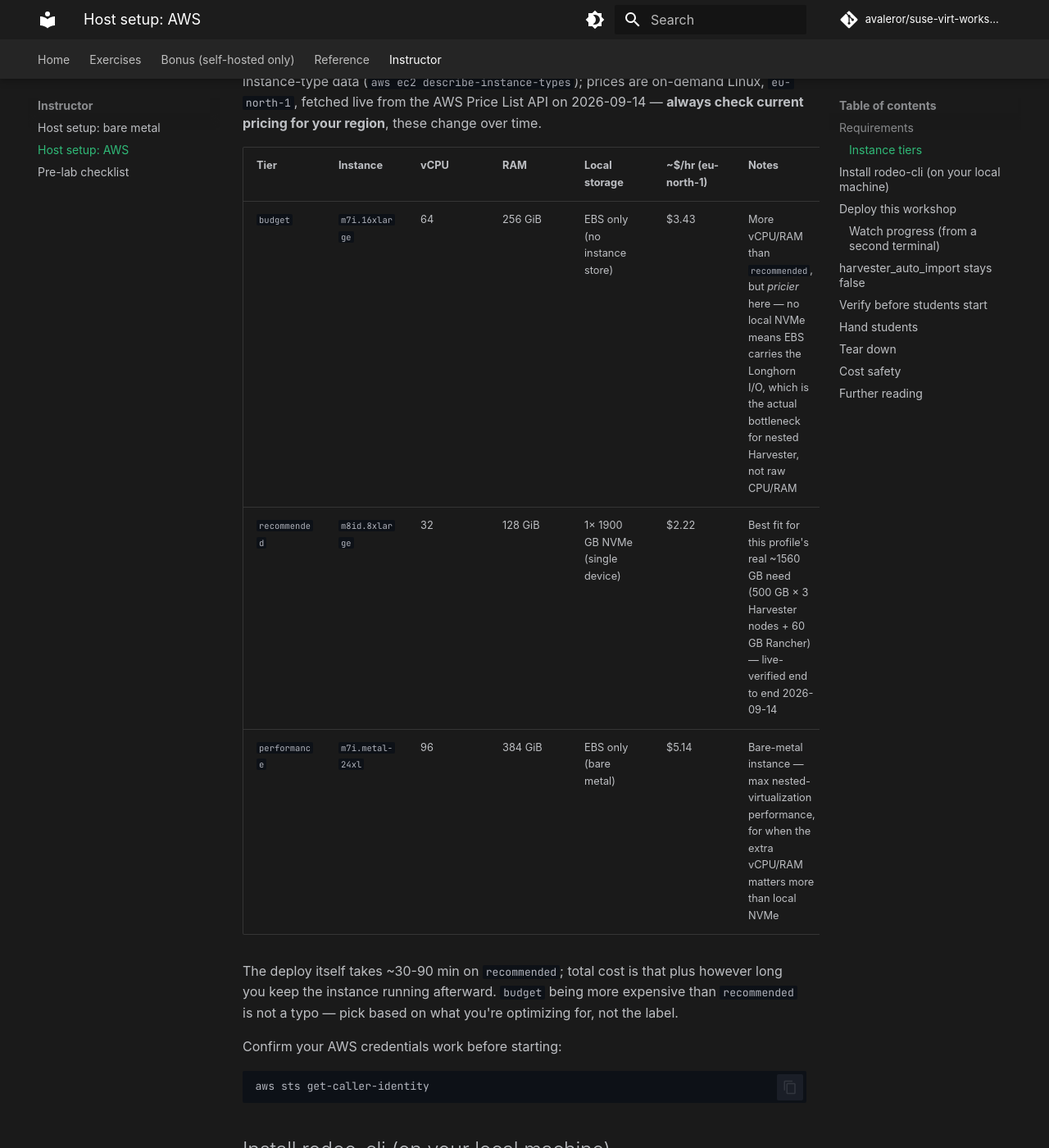
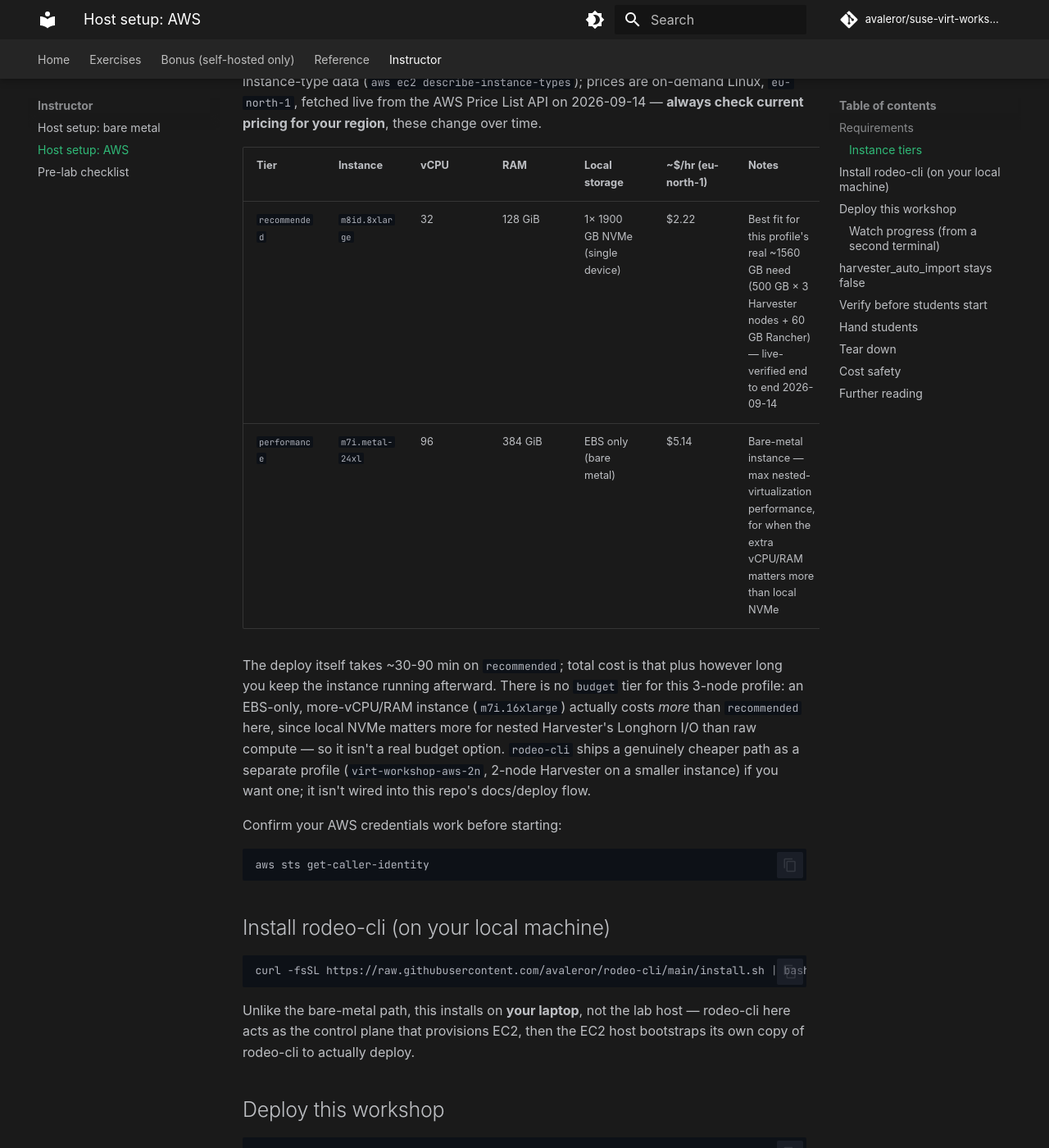
Before and after one commit to avaleror/suse-virt-workshop, an MkDocs documentation site: the page built from docs/instructor/aws-setup.md, in a window 1280 px wide and 1400 px high, scrolled down 719 px. Shown: the whole window at 82% size. Built offline with MkDocs 1.6.1 and Material for MkDocs 9.7.7, drawn with Linux system fonts in a browser that asks for light colours; some web fonts are replaced; comment, search, counter and statistics services are not loaded; some of the changed text lies outside the part shown.

Commit message:
docs: drop the misleading AWS "budget" tier, keep it out of scope
Andrés: "no, dejala a parte y retira la opcion budget de AWS" — the
existing virt-workshop-aws "budget" tier (m7i.16xlarge, EBS-only) costs
more than "recommended" (m8id.8xlarge, local NVMe), so it was never a real
budget option and just confused the docs. rodeo-cli now has a genuinely
cheaper path (virt-workshop-aws-2n, 2-node Harvester on m8id.4xlarge,
live-verified) but it stays a separate rodeo-cli profile, not wired into
this repo's docs or deploy flow, per explicit instruction to keep it apart.

Trimmed the instance-tier tables/mentions in README, docs/index.md, and
docs/instructor/aws-setup.md down to recommended/performance only, with a
one-line pointer to virt-workshop-aws-2n for anyone who wants the cheaper
path anyway.

Co-Authored-By: Claude Sonnet 5 <noreply@anthropic.com>
Claude-Session: https://claude.ai/code/session_01Mr1xUVC1dk5Fo5VUjPTnAh

````diff
--- a/docs/instructor/aws-setup.md
+++ b/docs/instructor/aws-setup.md
@@ -18,11 +18,10 @@ Set via `provider.instance_tier` in `rodeo-plan.yaml` (default: `recommended`),
 
 | Tier | Instance | vCPU | RAM | Local storage | ~$/hr (eu-north-1) | Notes |
 |---|---|---|---|---|---|---|
-| `budget` | `m7i.16xlarge` | 64 | 256 GiB | EBS only (no instance store) | $3.43 | More vCPU/RAM than `recommended`, but *pricier* here — no local NVMe means EBS carries the Longhorn I/O, which is the actual bottleneck for nested Harvester, not raw CPU/RAM |
 | `recommended` | `m8id.8xlarge` | 32 | 128 GiB | 1× 1900 GB NVMe (single device) | $2.22 | Best fit for this profile's real ~1560 GB need (500 GB × 3 Harvester nodes + 60 GB Rancher) — live-verified end to end 2026-09-14 |
 | `performance` | `m7i.metal-24xl` | 96 | 384 GiB | EBS only (bare metal) | $5.14 | Bare-metal instance — max nested-virtualization performance, for when the extra vCPU/RAM matters more than local NVMe |
 
-The deploy itself takes ~30-90 min on `recommended`; total cost is that plus however long you keep the instance running afterward. `budget` being more expensive than `recommended` is not a typo — pick based on what you're optimizing for, not the label.
+The deploy itself takes ~30-90 min on `recommended`; total cost is that plus however long you keep the instance running afterward. There is no `budget` tier for this 3-node profile: an EBS-only, more-vCPU/RAM instance (`m7i.16xlarge`) actually costs *more* than `recommended` here, since local NVMe matters more for nested Harvester's Longhorn I/O than raw compute — so it isn't a real budget option. `rodeo-cli` ships a genuinely cheaper path as a separate profile (`virt-workshop-aws-2n`, 2-node Harvester on a smaller instance) if you want one; it isn't wired into this repo's docs/deploy flow.
 
 Confirm your AWS credentials work before starting:
 
@@ -52,7 +51,7 @@ provider:
   type: aws
   region: eu-central-1          # <- your region
   subnet_id: subnet-CHANGE-ME   # <- must be in a VPC with an internet gateway
-  instance_tier: recommended    # budget | recommended | performance
+  instance_tier: recommended    # recommended | performance (no budget tier — see below)
 ```
 
 Then:
````
Also changed, not shown: README.md (+2 -3 lines), docs/index.md (+1 -1 lines), 1 other file.
